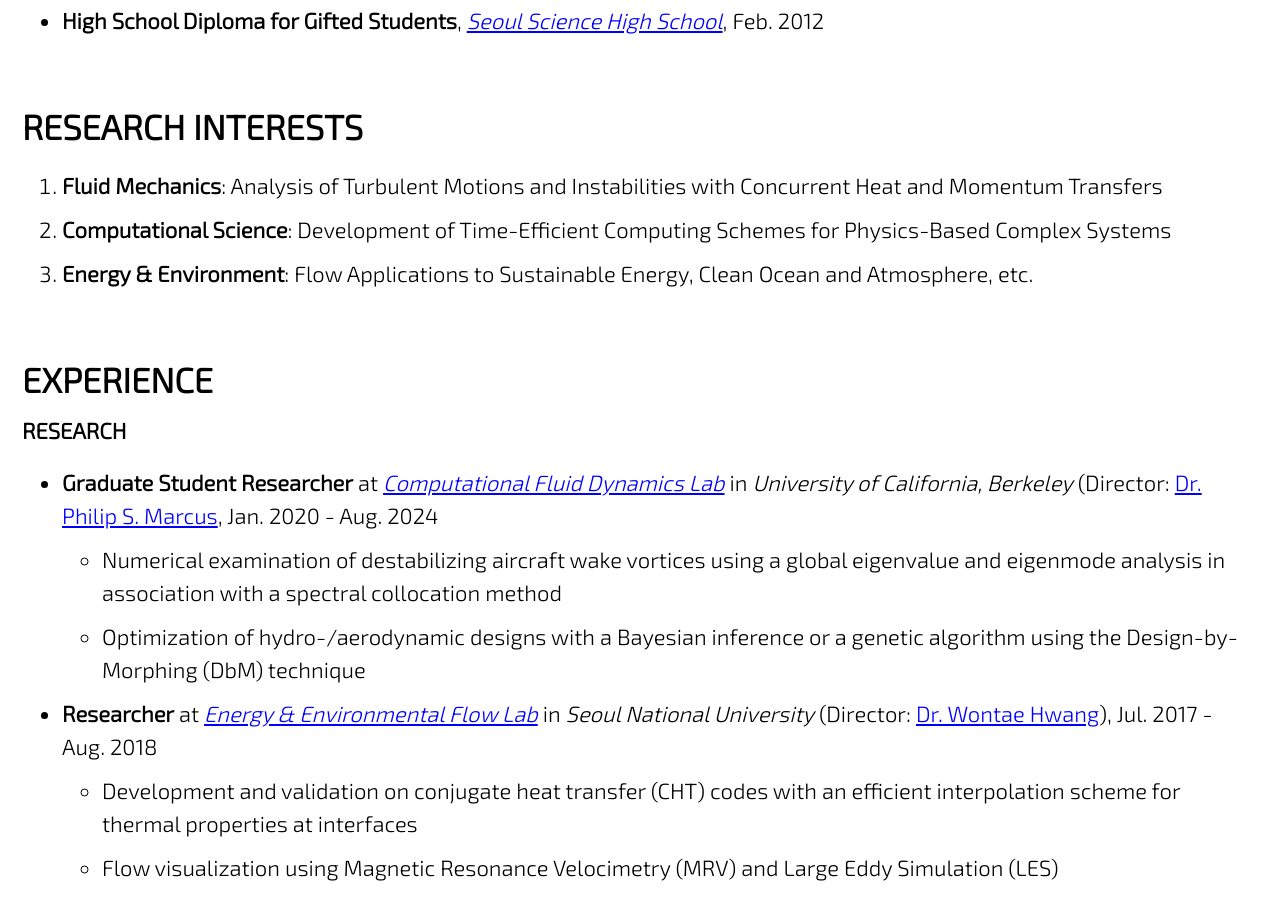
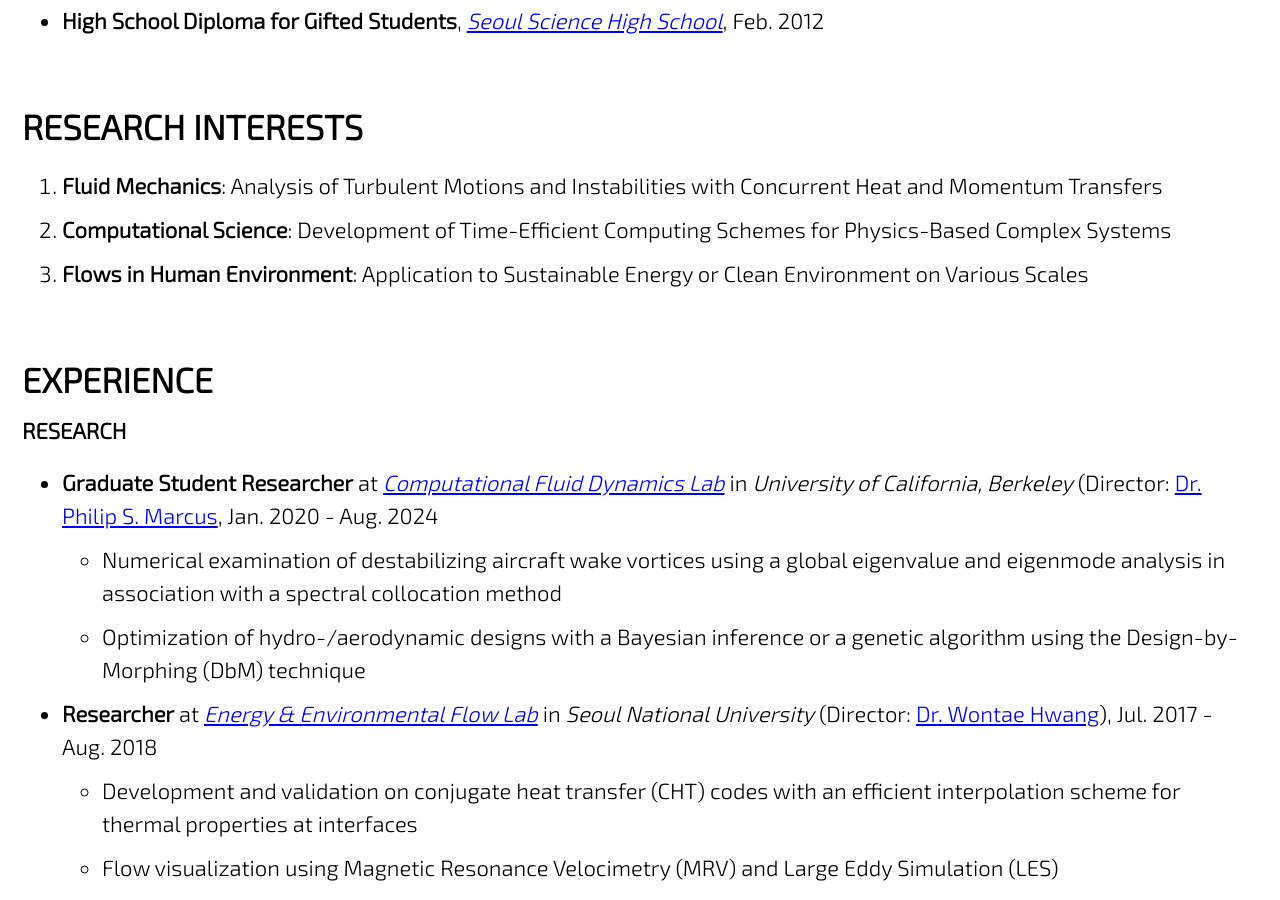
Before and after one commit to jun9303/jun9303.github.io, a Jekyll site: the page built from _pages/about_me.md, in a window 1280 px wide and 900 px high, scrolled down 1200 px. Built offline with Jekyll 4.4.1, drawn with Linux system fonts in a browser that asks for light colours; cached includes are drawn as plain includes; nearby versions of some CDN libraries.

Commit message:
Profile Updated 071324

```diff
--- a/_pages/about_me.md
+++ b/_pages/about_me.md
@@ -55,7 +55,7 @@ feature_row:
 
 1. **Fluid Mechanics**: Analysis of Turbulent Motions and Instabilities with Concurrent Heat and Momentum Transfers
 2. **Computational Science**: Development of Time-Efficient Computing Schemes for Physics-Based Complex Systems
-3. **Energy & Environment**: Flow Applications to Sustainable Energy, Clean Ocean and Atmosphere, etc.
+3. **Flows in Human Environment**: Application to Sustainable Energy or Clean Environment on Various Scales
 
 # EXPERIENCE
 
```
